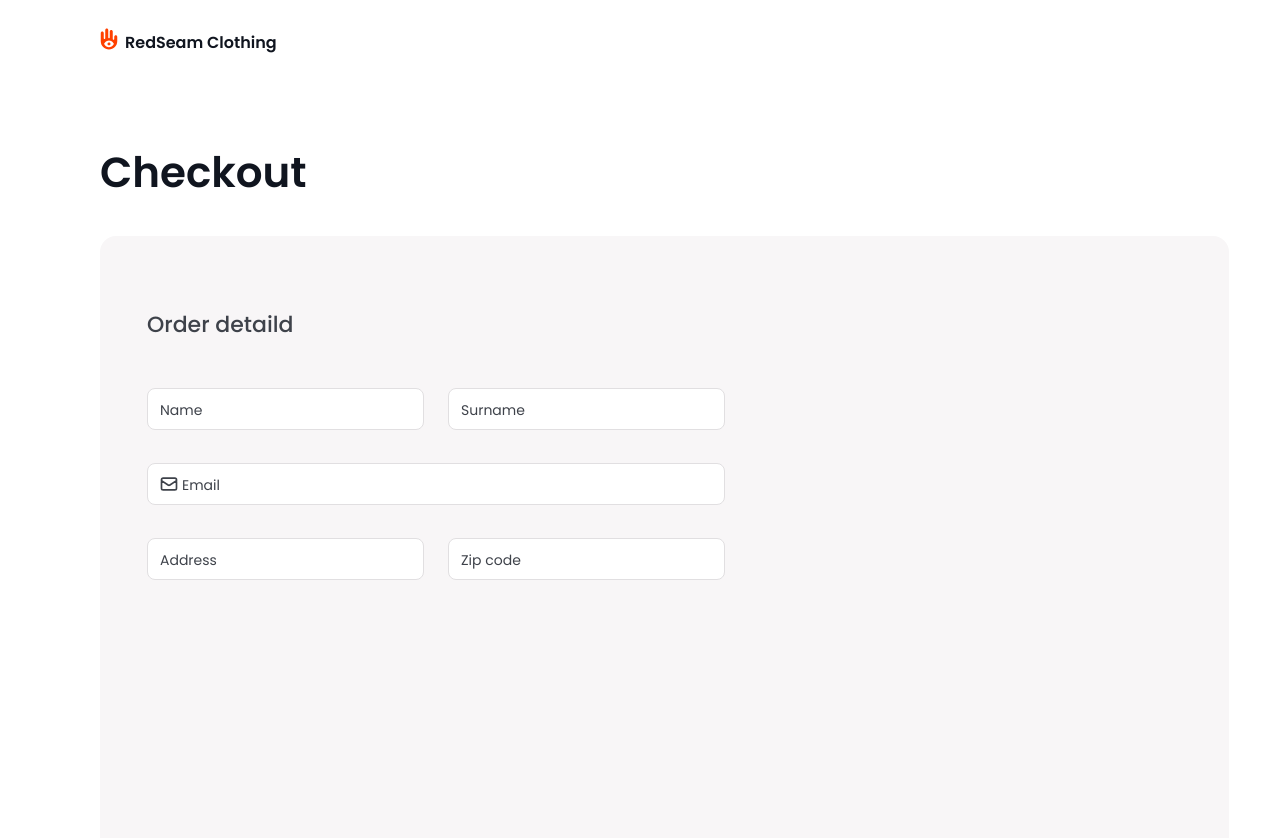
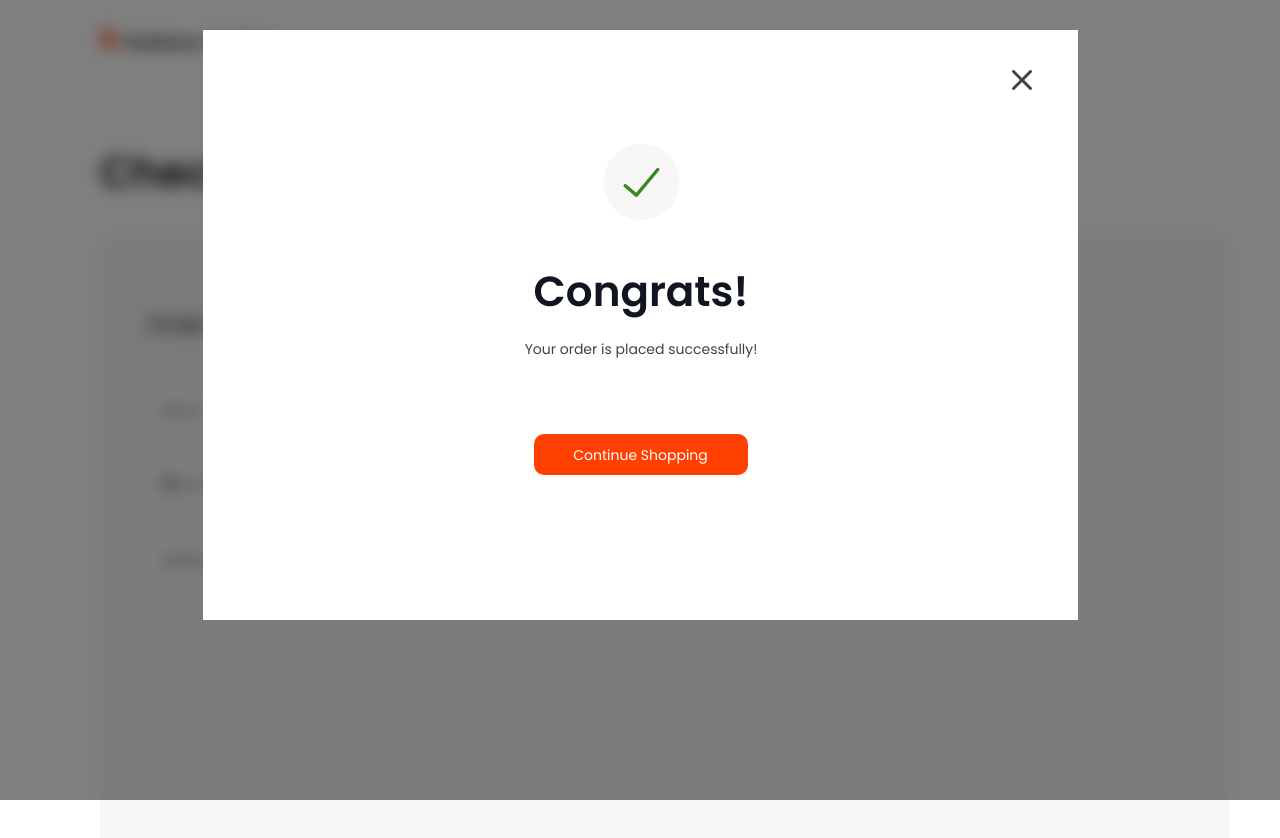
Before and after one commit to Giorgi-Gogaladze/Redseam_Clothing, a Next.js app: page /checkout in a window 1280 px wide. Shown: the top 838 px of the page. Built offline with nearby package versions, Linux system fonts and the light colour scheme.

Commit message:
feat: creating successfull checkout page

```diff
--- a/src/app/checkout/page.tsx
+++ b/src/app/checkout/page.tsx
@@ -1,15 +1,28 @@
 'use client'
 import CartModal from '@/components/CartModal';
+import SuccessPage from '@/components/pages/SuccessPage';
+import Button from '@/components/reusabel_components/Button';
 import CardProducts from '@/components/reusabel_components/CardProducts';
 import CartCheckoutInfo from '@/components/reusabel_components/CartCheckoutInfo';
 import Input from '@/components/reusabel_components/Input'
 import { useAuth } from '@/context/AuthContext';
 import { useCart } from '@/context/CartContext';
-import React from 'react'
+import React, { useState } from 'react'
 
 const page = () => {
   const {savedProducts, setSavedProducts, isLoading, handleProdRemove } = useCart();
-  const {isCartOpen} = useAuth()
+  const {isCartOpen} = useAuth();
+  const [succModal, setSuccModal] = useState(true);
+  const [formDat, setFromDat] = useState({
+    name: '',
+    surname: '',
+    email: '',
+    address: '',
+    zip_code: ''
+  });
+  const handleSubmit = ()=> {
+  }
+
 
   return (
     <section className='relative mx-[100px]'>
@@ -24,13 +37,13 @@ const page = () => {
               </div>
               <div className='w-[578px] flex flex-col gap-[33px]'>
                   <div className='flex justify-between'>
-                  <Input background='white' width={277}  placeholder='Name' />
-                  <Input background='white' width={277}  placeholder='Surname'/>
+                    <Input value={formDat.name} onChange={(e) => setFromDat({...formDat, name: e.target.value})} background='white' width={277}  placeholder='Name' />
+                    <Input value={formDat.surname} onChange={(e) => setFromDat({...formDat, surname: e.target.value})} background='white' width={277}  placeholder='Surname'/>
                   </div>
-                <Input background='white' icon={true} placeholder='Email' width={578}  />
+                  <Input value={formDat.email} onChange={(e) => setFromDat({...formDat, email: e.target.value})} background='white' icon={true} placeholder='Email' width={578}  />
                   <div className='flex justify-between'>
-                  <Input background='white' width={277}  placeholder='Address' />
-                  <Input background='white' width={277}  placeholder='Zip code' type='number'/>
+                    <Input value={formDat.address} onChange={(e) => setFromDat({...formDat, address: e.target.value})} background='white' width={277}  placeholder='Address' />
+                    <Input value={formDat.zip_code} onChange={(e) => setFromDat({...formDat, zip_code: e.target.value})} background='white' width={277}  placeholder='Zip code' type='number'/>
                   </div>
               </div>
             </div>
@@ -46,8 +59,10 @@ const page = () => {
           </main>
         </div>
         {isCartOpen && <CartModal />}
+        {succModal && (
+          <SuccessPage setSuccModal={setSuccModal} />
+        )}
     </section>
-  )
-}
+  )}
 
 export default page
--- a/src/app/layout.tsx
+++ b/src/app/layout.tsx
@@ -1,5 +1,5 @@
 import type { Metadata } from "next";
-import "./globals.css";
+import './globals.css';
 import Navbar from "@/components/Navbar";
 import { Poppins } from 'next/font/google'
 import { QueryProviders } from "./queryProvider";
--- /dev/null
+++ b/src/components/pages/SuccessPage.tsx
@@ -0,0 +1,47 @@
+'use client'
+import React from 'react'
+import Button from '../reusabel_components/Button'
+import { useRouter } from 'next/navigation'
+
+interface ISuccPgProps {
+    setSuccModal: React.Dispatch<React.SetStateAction<boolean>>;
+}
+
+const SuccessPage:React.FC<ISuccPgProps> = ({setSuccModal}) => {
+    const router = useRouter();
+  return (
+    <div className="fixed inset-0 bg-black/50 backdrop-blur-sm flex items-start justify-center z-50 py-[30px]">
+        <div className="bg-white w-[875px] h-[590px] relative">
+            <div
+            onClick={() => setSuccModal(false)}
+            className='absolute top-[40px] right-[26px] size-[40px] cursor-pointer'>
+            <svg width="20" height="20" viewBox="0 0 20 20" fill="none" xmlns="http://www.w3.org/2000/svg">
+                <path d="M2.56066 0.43934C1.97487 -0.146447 1.02513 -0.146447 0.43934 0.43934C-0.146447 1.02513 -0.146447 1.97487 0.43934 2.56066L7.87868 10L0.43934 17.4393C-0.146447 18.0251 -0.146447 18.9749 0.43934 19.5607C1.02513 20.1464 1.97487 20.1464 2.56066 19.5607L10 12.1213L17.4393 19.5607C18.0251 20.1464 18.9749 20.1464 19.5607 19.5607C20.1464 18.9749 20.1464 18.0251 19.5607 17.4393L12.1213 10L19.5607 2.56066C20.1464 1.97487 20.1464 1.02513 19.5607 0.43934C18.9749 -0.146447 18.0251 -0.146447 17.4393 0.43934L10 7.87868L2.56066 0.43934Z" fill="#3E424A"/>
+            </svg>
+            </div>
+            <div className='absolute top-[114px] left-[322px] w-[233px] h-[216px] flex flex-col gap-[40px] items-center'>
+            <div className='flex justify-center'>
+                <svg width="77" height="76" viewBox="0 0 77 76" fill="none" xmlns="http://www.w3.org/2000/svg">
+                <path d="M38.5 76C59.4868 76 76.5 58.9868 76.5 38C76.5 17.0132 59.4868 0 38.5 0C17.5132 0 0.5 17.0132 0.5 38C0.5 58.9868 17.5132 76 38.5 76Z" fill="#F8F6F7"/>
+                <path d="M33.3129 53C32.7414 53 32.2413 52.7775 31.8841 52.3641L20.8761 42.6813C20.2689 41.9819 20.4118 40.9963 21.1976 40.4558C21.9834 39.9154 23.0907 40.0426 23.6979 40.742L33.2414 48.7398L53.2796 24.641C53.8511 23.9415 54.994 23.7826 55.7799 24.3231C56.5657 24.8317 56.7443 25.8491 56.137 26.5485L34.7059 52.3324C34.4201 52.7457 33.8844 53 33.3129 53Z" fill="#318A1D"/>
+                </svg>
+            </div>
+
+            <div className='w-full h-[100px] flex flex-col items-center gap-4'>
+                <div className='w-full h-[63px] flex items-center justify-center'>
+                <h1 className='text-[42px] leading-[42px] font-semibold tracking-[0px] text-[var(--dark-blue)]'>Congrats!</h1>
+                </div>
+                <div className='flex items-center w-full h-[21px] justify-center'>
+                <p className='text-[14px] leading-[14pxpx] font-normal tracking-[0px] text-[var(--dark-blue-2)]'>Your order is placed successfully!</p>
+                </div>
+            </div>
+            </div>
+            <div className='absolute top-[404px] left-[331px] w-[214px] h-[41px]'>
+            <Button text='Continue Shopping' width={214} onClick={() =>router.replace('/products') }/>
+            </div>
+        </div>
+    </div>
+)
+}
+
+export default SuccessPage
```
Lines whose indentation alone changed are shown as unchanged.
